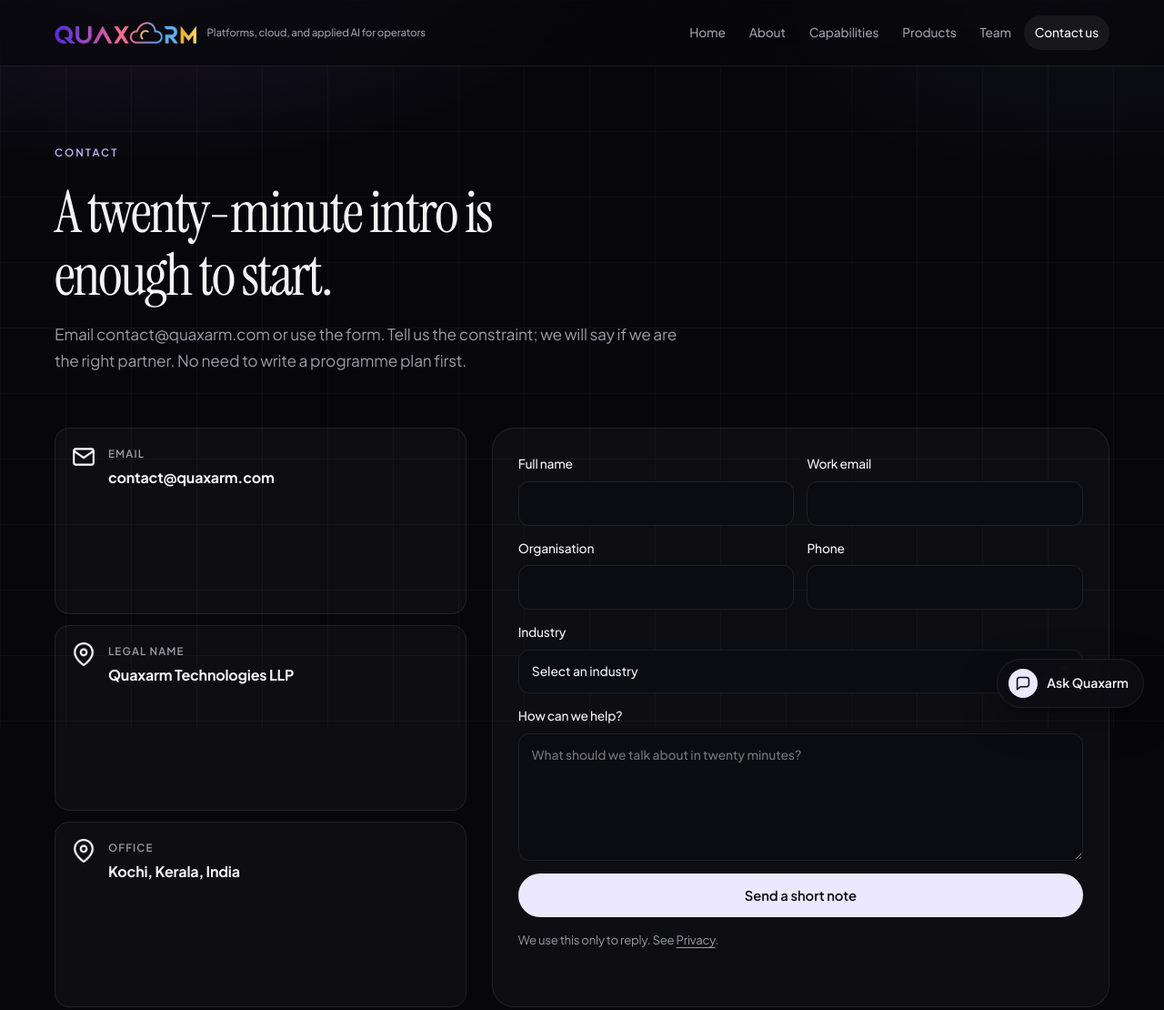
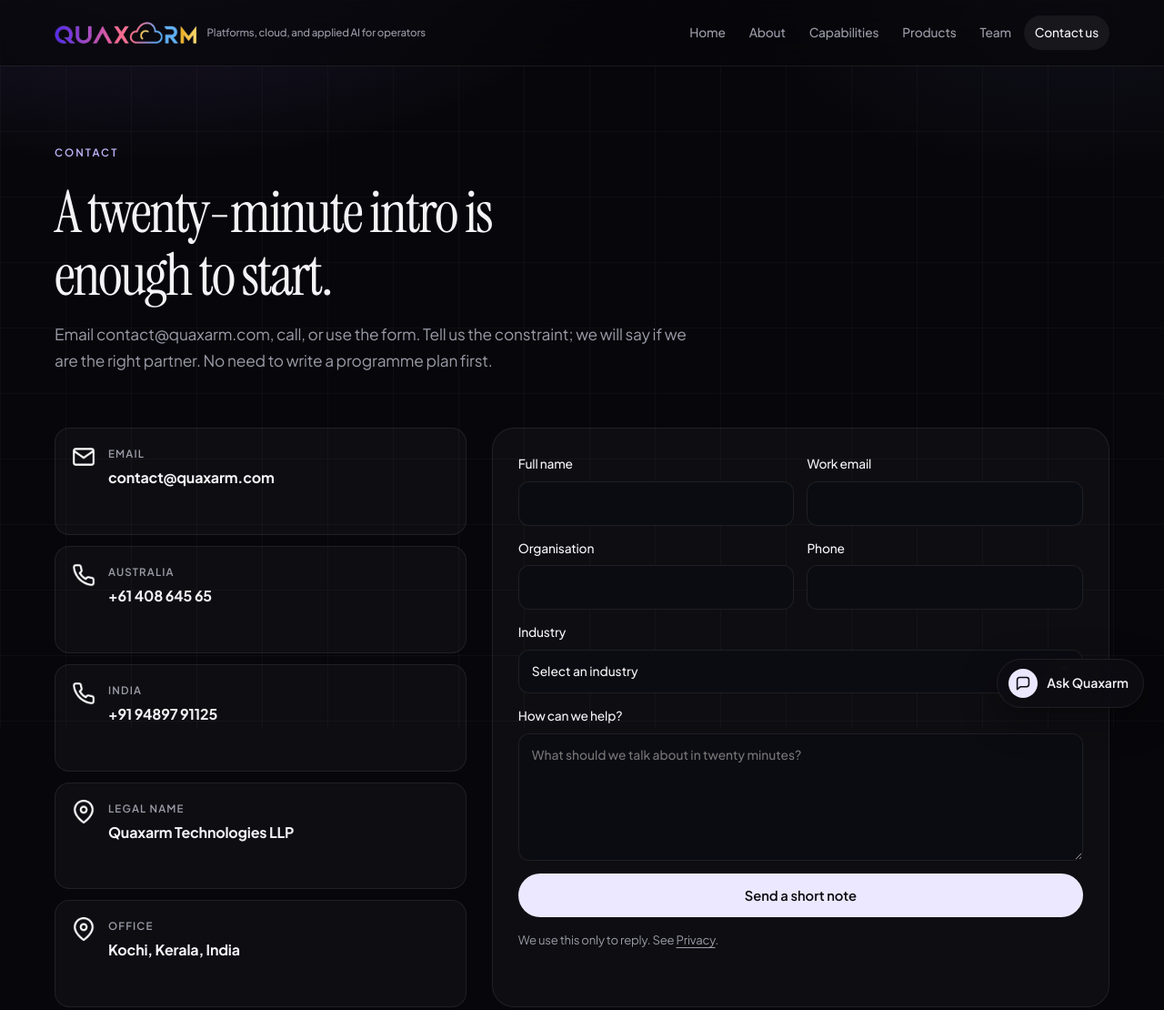
Before and after one commit to anilthomaz79-sys/quaxarm, a plain HTML site: page contact.html in a window 1280 px wide. Shown: the top 1110 px of the page at 91% size. Drawn offline with Linux system fonts and the light colour scheme.

Commit message:
Publish Australia and India contact numbers on the site.

```diff
--- a/contact.html
+++ b/contact.html
@@ -6,7 +6,7 @@
     <title>Contact Us | Quaxarm</title>
     <meta
       name="description"
-      content="Contact Quaxarm Technologies LLP. Email contact@quaxarm.com or send a message through this form."
+      content="Contact Quaxarm Technologies LLP. Email contact@quaxarm.com, call +61 408 645 65 or +91 94897 91125, or send a message through this form."
     />
     <meta name="theme-color" content="#07070b" />
     <link rel="canonical" href="https://quaxarm.com/contact.html" />
@@ -44,8 +44,8 @@
         <div class="eyebrow">Contact</div>
         <h1>A twenty-minute intro is enough to start.</h1>
         <p class="lede">
-          Email contact@quaxarm.com or use the form. Tell us the constraint; we will say if we are the
-          right partner. No need to write a programme plan first.
+          Email contact@quaxarm.com, call, or use the form. Tell us the constraint; we will say if we are
+          the right partner. No need to write a programme plan first.
         </p>
       </section>
 
@@ -56,6 +56,20 @@
             <div>
               <span>Email</span>
               <strong>contact@quaxarm.com</strong>
+            </div>
+          </a>
+          <a class="contact-item" href="tel:+6140864565">
+            <img src="assets/brand/icon-phone.png" alt="" />
+            <div>
+              <span>Australia</span>
+              <strong>+61 408 645 65</strong>
+            </div>
+          </a>
+          <a class="contact-item" href="tel:+919489791125">
+            <img src="assets/brand/icon-phone.png" alt="" />
+            <div>
+              <span>India</span>
+              <strong>+91 94897 91125</strong>
             </div>
           </a>
           <div class="contact-item">
@@ -139,10 +153,14 @@
           <a href="terms.html">Terms</a>
           ·
           <a href="mailto:contact@quaxarm.com">contact@quaxarm.com</a>
+          ·
+          <a href="tel:+6140864565">+61 408 645 65</a>
+          ·
+          <a href="tel:+919489791125">+91 94897 91125</a>
         </div>
       </div>
     </footer>
     <script src="js/site.js"></script>
-    <script src="js/assistant.js?v=10"></script>
+    <script src="js/assistant.js?v=11"></script>
   </body>
 </html>
--- a/js/assistant.js
+++ b/js/assistant.js
@@ -219,6 +219,8 @@
         "contact",
         "email",
         "phone",
+        "mobile",
+        "australia",
         "call",
         "talk",
         "meet",
@@ -234,7 +236,7 @@
       answer:
         "Email " +
         EMAIL +
-        ". There is a form on the Contact page. The legal name is Quaxarm Technologies LLP. Privacy and website terms are linked in the footer. We do not publish a rate card — a twenty-minute intro is enough to start.",
+        ", or call +61 408 645 65 (Australia) or +91 94897 91125 (India). There is a form on the Contact page. The legal name is Quaxarm Technologies LLP. Privacy and website terms are linked in the footer. We do not publish a rate card — a twenty-minute intro is enough to start.",
       links: [{ href: CONTACT, label: "Contact page" }],
     },
     {
```
Also changed, not shown: about.html (+5 -1 lines), capabilities.html (+5 -1 lines), index.html (+5 -1 lines), privacy.html (+9 -2 lines), products.html (+5 -1 lines), team.html (+5 -1 lines), terms.html (+11 -2 lines).
